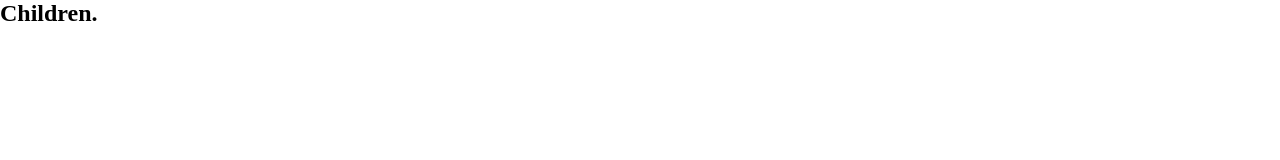
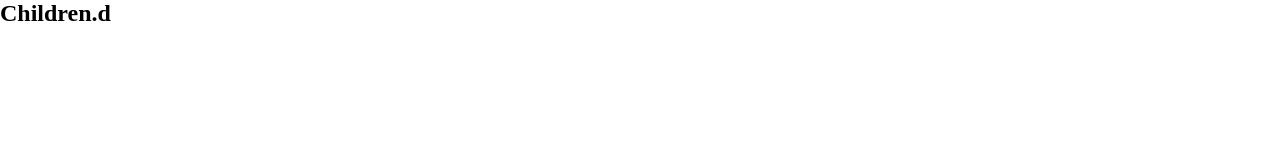
Before and after one commit to jaisinghrathore/accFinalProject, a React app in the folder allapps/auth/: page / in a window 1280 px wide. Shown: the top 160 px of the page. Built offline with nearby package versions, Linux system fonts and the light colour scheme.

Commit message:
added login test

```diff
--- a/allapps/auth/src/App.js
+++ b/allapps/auth/src/App.js
@@ -4,7 +4,7 @@ import Login from "./pages/login/Login";
 const App = () => {
     return (
         <>
-            <h2>Children.</h2>
+            <h2>Children.d</h2>
             <Login />
         </>
     );
```
Also changed, not shown: 1 other file (tests, documents, lock files or other folders).
